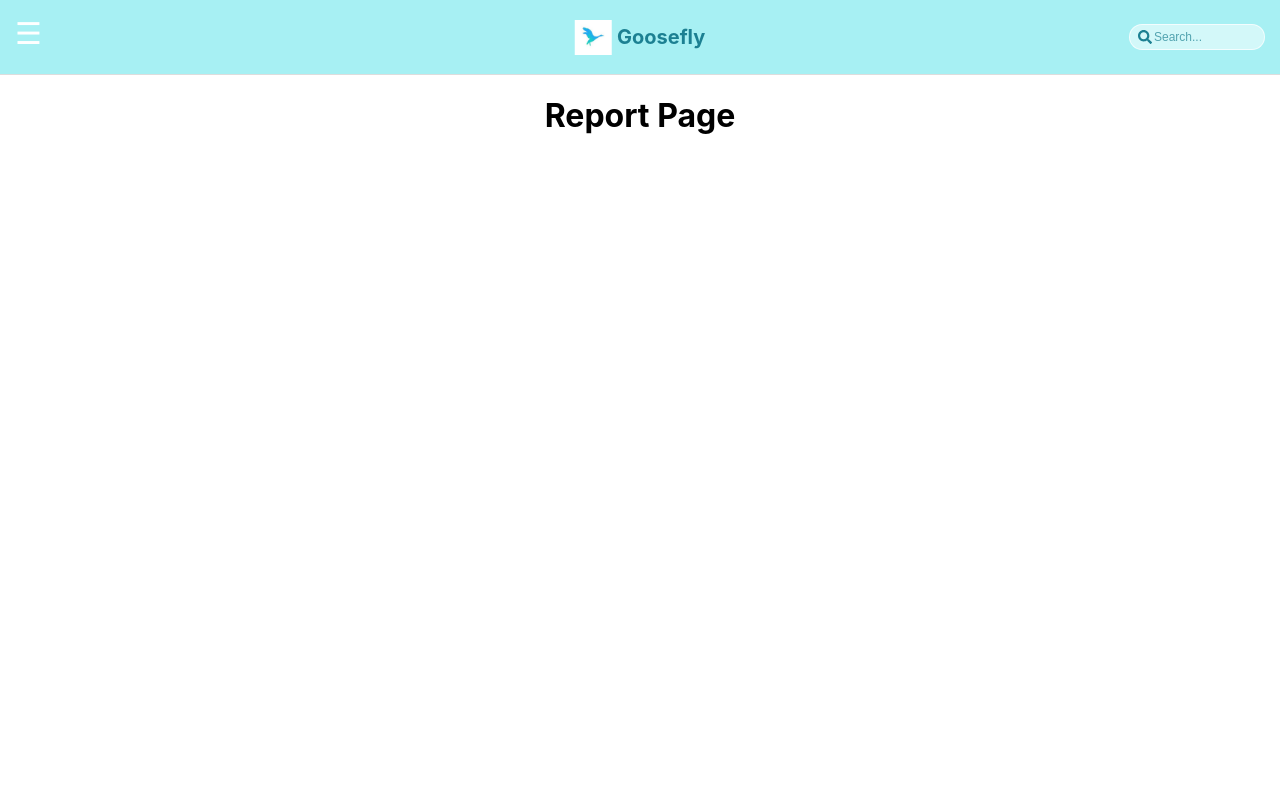
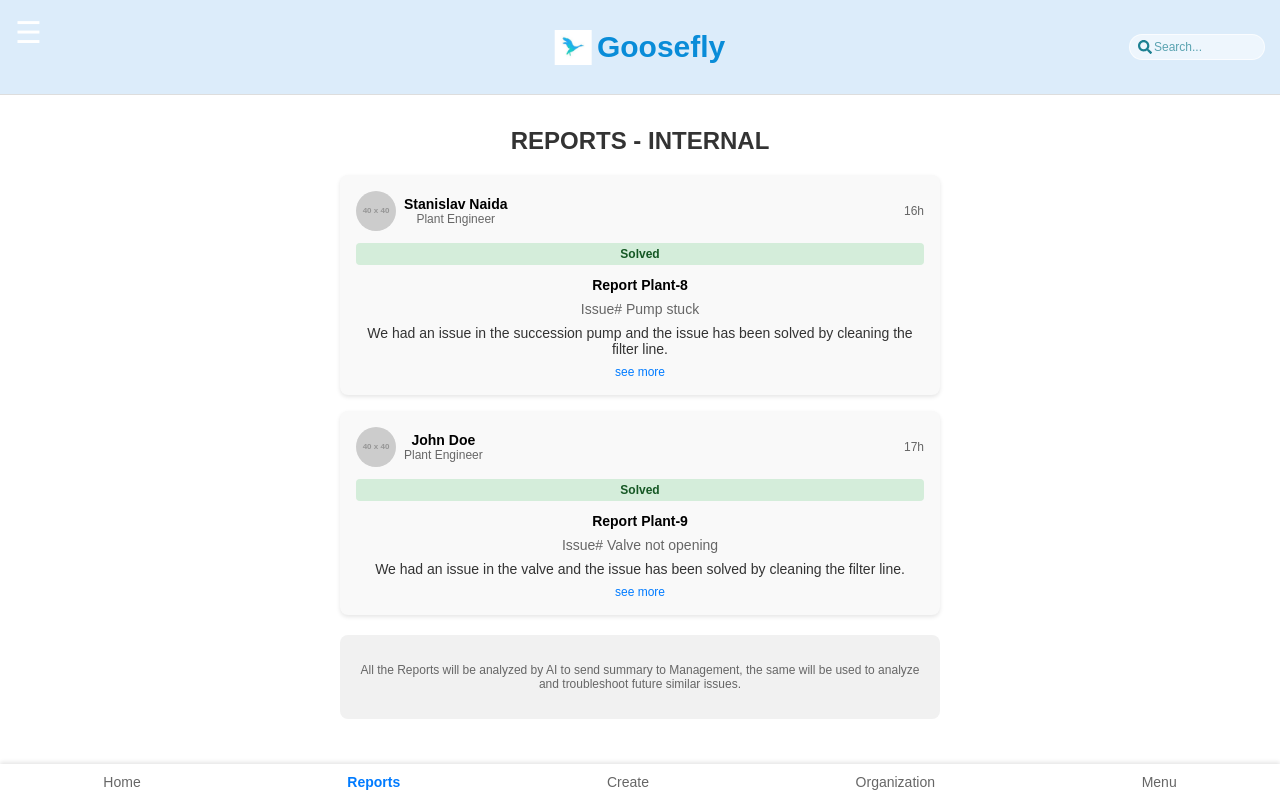
Before and after one commit to Anu-joseph1/goosefly_frontend, a React (Create React App) app: page /report in a window 1280 px wide. Built offline with nearby package versions, Linux system fonts and the light colour scheme.

Commit message:
report_page

```diff
--- a/src/components/SideNav.css
+++ b/src/components/SideNav.css
@@ -5,7 +5,7 @@
     position: fixed;
     top: 0;
     left: -250px;
-    background-color: #bbebf3;
+    background-color: #c3dff0;
     padding-top: 20px;
     transition: 0.3s;
 }
@@ -54,7 +54,7 @@
   position: fixed;
   top: 0;
   left: -250px;
-  background-color: #bbebf3;
+  background-color: #d1e5f7;
   padding-top: 20px;
   transition: 0.3s;
 }
--- a/src/components/SideNav.js
+++ b/src/components/SideNav.js
@@ -11,10 +11,10 @@ const SideNav = ({ isOpen, toggleMenu }) => {
         &#9776; {/* Hamburger icon */}
       </div>
       <div className="sidenav-content" onClick={(e) => e.stopPropagation()}>
-        <Link to="/" className={location.pathname === '/' ? 'active' : ''}>Home</Link>
-        <Link to="/report" className={location.pathname === '/report' ? 'active' : ''}>Report</Link>
-        <Link to="/organization" className={location.pathname === '/organization' ? 'active' : ''}>Organization</Link>
-        <Link to="/profile" className={location.pathname === '/profile' ? 'active' : ''}>Profile</Link>
+        <Link to="/" className={location.pathname === '/' ? 'active' : ''} onClick={toggleMenu}>Home</Link>
+        <Link to="/report" className={location.pathname === '/report' ? 'active' : ''} onClick={toggleMenu}>Report</Link>
+        <Link to="/organization" className={location.pathname === '/organization' ? 'active' : ''} onClick={toggleMenu}>Organization</Link>
+        <Link to="/profile" className={location.pathname === '/profile' ? 'active' : ''} onClick={toggleMenu}>Profile</Link>
       </div>
     </div>
   );
--- a/src/components/Topbar.css
+++ b/src/components/Topbar.css
@@ -3,8 +3,8 @@
     align-items: center;
     justify-content: center; /* Center all items */
     background-color: #bbebf3;
-    color: #1c8092;
-    height: 50px;
+    color: #098cd8;
+    height: 70px;
     padding: 5px 15px;
     position: relative;
 }
@@ -28,12 +28,12 @@
     align-items: center;
     justify-content: space-between;
     padding: 12px 16px;
-    background-color: rgb(167, 240, 243);
+    background-color: rgb(220, 236, 250);
     border-bottom: 1px solid #ddd;
   }
 
   .title {
-    font-size: 18px;
+    font-size: 40px;
     font-weight: bold;
     flex-grow: 1;
     text-align: center;
@@ -47,7 +47,7 @@
 
 
 .topbar .logo-text {
-    font-size: 20px;
+    font-size: 30px;
     font-weight: bold;
 }
 
@@ -93,7 +93,7 @@
     }
 
     .topbar .logo-text {
-        font-size: 18px;
+        font-size: 25px;
     }
 
     .search-container {
--- a/src/index.css
+++ b/src/index.css
@@ -1,3 +1,5 @@
+
+
 body {
   margin: 0;
   font-family: -apple-system, BlinkMacSystemFont, 'Segoe UI', 'Roboto', 'Oxygen',
--- a/src/pages/Page2.js
+++ b/src/pages/Page2.js
@@ -1,7 +1,91 @@
-import React from 'react';
+import React from "react";
+import "./page2.css";
 
 const Page2 = () => {
-  return <div><h1>Report Page</h1></div>;
+  return (
+    <div className="page2-container">
+      {/* Header */}
+      <div className="header">
+        <h1>REPORTS - INTERNAL</h1>
+      </div>
+
+      {/* Reports List */}
+      <div className="reports-list">
+        {/* Report 1 */}
+        <div className="report-card">
+          <div className="report-header">
+            <div className="user-info">
+              <img
+                src="https://via.placeholder.com/40"
+                alt="User Profile"
+                className="user-image"
+              />
+              <div>
+                <p className="user-name">Stanislav Naida</p>
+                <p className="user-role">Plant Engineer</p>
+              </div>
+            </div>
+            <p className="report-time">16h</p>
+          </div>
+          <div className="report-status solved">Solved</div>
+          <div className="report-details">
+            <p className="report-title">Report Plant-8</p>
+            <p className="report-issue">Issue# Pump stuck</p>
+            <p className="report-description">
+              We had an issue in the succession pump and the issue has been solved
+              by cleaning the filter line.
+            </p>
+            <p className="see-more">see more</p>
+          </div>
+        </div>
+
+        {/* Report 2 */}
+        <div className="report-card">
+          <div className="report-header">
+            <div className="user-info">
+              <img
+                src="https://via.placeholder.com/40"
+                alt="User Profile"
+                className="user-image"
+              />
+              <div>
+                <p className="user-name">John Doe</p>
+                <p className="user-role">Plant Engineer</p>
+              </div>
+            </div>
+            <p className="report-time">17h</p>
+          </div>
+          <div className="report-status solved">Solved</div>
+          <div className="report-details">
+            <p className="report-title">Report Plant-9</p>
+            <p className="report-issue">Issue# Valve not opening</p>
+            <p className="report-description">
+              We had an issue in the valve and the issue has been solved by
+              cleaning the filter line.
+            </p>
+            <p className="see-more">see more</p>
+          </div>
+        </div>
+      </div>
+
+      {/* Footer Note */}
+      <div className="footer-note">
+        <p>
+          All the Reports will be analyzed by AI to send summary to Management,
+          the same will be used to analyze and troubleshoot future similar issues.
+        </p>
+      </div>
+
+      {/* Bottom Navigation */}
+      <div className="bottom-nav">
+        <div className="nav-item">Home</div>
+        <div className="nav-item active">Reports</div>
+        <div className="nav-item">Create</div>
+        <div className="nav-item">Organization</div>
+        <div className="nav-item">Menu</div>
+      </div>
+    </div>
+  );
 };
 
 export default Page2;
--- a/src/pages/Page3.css
+++ b/src/pages/Page3.css
@@ -9,6 +9,7 @@
   flex-direction: column;
   align-items: flex-start;
   margin-bottom: 16px;
+  padding-left: 14px; /* Add left padding to create space */
 }
 
 .profile-image {
@@ -28,13 +29,14 @@
 }
 
 .employee-info {
-  color: blue;
+  color: rgb(12, 100, 214);
   cursor: pointer;
 }
 
 .section-title {
   color: rgb(10, 10, 14);
   margin-top: 20px;
+  margin-bottom: 0; /* Remove space below the section title */
 }
 
 .section {
@@ -42,6 +44,7 @@
   padding: 12px;
   border-radius: 8px;
   text-align: left;
+  margin-top: 8px; /* Add a small margin above the section */
 }
 
 .employee {
@@ -68,8 +71,12 @@
 }
 
 .more {
-  color: blue;
+  color: rgb(4, 101, 212);
   cursor: pointer;
+  font-weight: bold; /* Make text bold */
+  padding-left: 50px;
+  padding-top: 5px;
+  margin: 4px 0; /* Add some margin for spacing */
 }
 
 /* Add More Experts Button */
@@ -77,7 +84,7 @@
   width: 100%;
   padding: 12px;
   margin-top: 20px;
-  background-color: #007bff;
+  background-color: rgb(12, 100, 214);
   color: white;
   border: none;
   border-radius: 6px;
@@ -87,5 +94,5 @@
 }
 
 .add-experts-btn:hover {
-  background-color: #0056b3;
+  background-color: rgb(12, 100, 214);
 }
--- a/src/pages/Page3.js
+++ b/src/pages/Page3.js
@@ -16,7 +16,9 @@ const OrganizationPage = () => {
           <h3 className="company-name">GOOSEFLY</h3>
           <p className="bio">Bio</p>
           <p className="location">MH, India</p>
-          <p className="employee-info">25 Employees · 5 Expert connections</p>
+          <p className="employee-info">
+            <strong>24 Employees</strong> · <strong>5 Expert connections</strong>
+          </p>
         </div>
 
         {/* Employees - Engineering */}
--- /dev/null
+++ b/src/pages/page2.css
@@ -0,0 +1,150 @@
+/* General Styles */
+body {
+    margin: 0;
+    font-family: Arial, sans-serif;
+    background-color: #f5f5f5;
+  }
+
+  .page2-container {
+    padding: 16px;
+    background-color: #fff;
+    max-width: 600px;
+    margin: 0 auto;
+  }
+
+  /* Header */
+  .header {
+    text-align: center;
+    margin-bottom: 20px;
+  }
+
+  .header h1 {
+    font-size: 24px;
+    font-weight: bold;
+    color: #333;
+  }
+
+  /* Reports List */
+  .reports-list {
+    display: flex;
+    flex-direction: column;
+    gap: 16px;
+  }
+
+  .report-card {
+    background-color: #f9f9f9;
+    border-radius: 8px;
+    padding: 16px;
+    box-shadow: 0 2px 4px rgba(0, 0, 0, 0.1);
+  }
+
+  .report-header {
+    display: flex;
+    justify-content: space-between;
+    align-items: center;
+    margin-bottom: 12px;
+  }
+
+  .user-info {
+    display: flex;
+    align-items: center;
+    gap: 8px;
+  }
+
+  .user-image {
+    width: 40px;
+    height: 40px;
+    border-radius: 50%;
+  }
+
+  .user-name {
+    font-weight: bold;
+    margin: 0;
+    font-size: 14px;
+  }
+
+  .user-role {
+    margin: 0;
+    font-size: 12px;
+    color: #666;
+  }
+
+  .report-time {
+    font-size: 12px;
+    color: #666;
+  }
+
+  .report-status {
+    padding: 4px 8px;
+    border-radius: 4px;
+    font-size: 12px;
+    font-weight: bold;
+    text-align: center;
+    margin-bottom: 12px;
+  }
+
+  .report-status.solved {
+    background-color: #d4edda;
+    color: #155724;
+  }
+
+  .report-details {
+    font-size: 14px;
+  }
+
+  .report-title {
+    font-weight: bold;
+    margin: 0 0 8px;
+  }
+
+  .report-issue {
+    color: #666;
+    margin: 0 0 8px;
+  }
+
+  .report-description {
+    margin: 0 0 8px;
+    color: #333;
+  }
+
+  .see-more {
+    color: #007bff;
+    cursor: pointer;
+    margin: 0;
+    font-size: 12px;
+  }
+
+  /* Footer Note */
+  .footer-note {
+    margin-top: 20px;
+    padding: 16px;
+    background-color: #f1f1f1;
+    border-radius: 8px;
+    font-size: 12px;
+    color: #666;
+    text-align: center;
+  }
+
+  /* Bottom Navigation */
+  .bottom-nav {
+    display: flex;
+    justify-content: space-around;
+    background-color: #fff;
+    padding: 10px 0;
+    position: fixed;
+    bottom: 0;
+    left: 0;
+    right: 0;
+    box-shadow: 0 -2px 4px rgba(0, 0, 0, 0.1);
+  }
+
+  .nav-item {
+    font-size: 14px;
+    color: #666;
+    cursor: pointer;
+  }
+
+  .nav-item.active {
+    color: #007bff;
+    font-weight: bold;
+  }
```
Also changed, not shown: package.json (+7 -2 lines), 1 other file (tests, documents, lock files or other folders).
